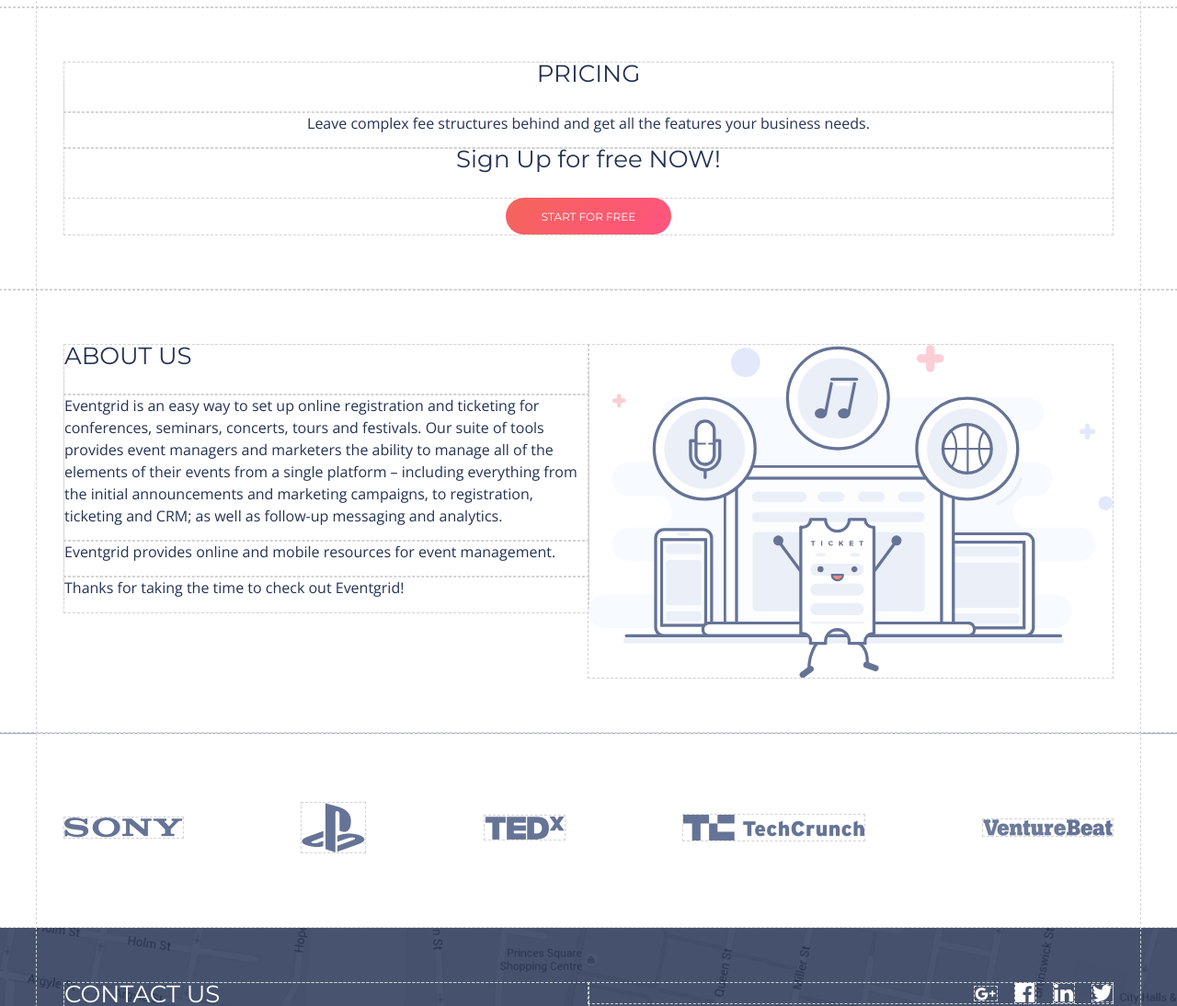
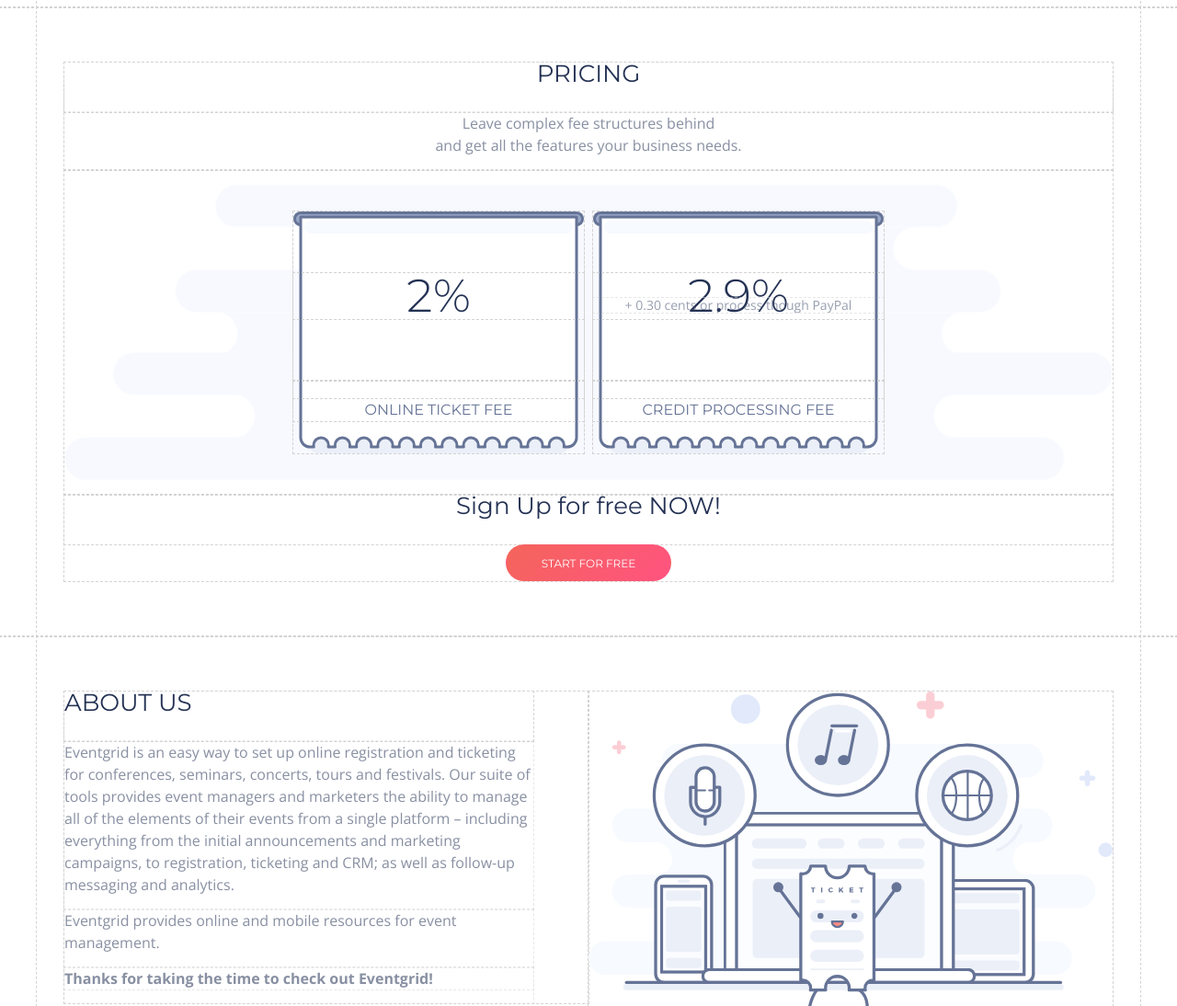
Before and after one commit to nikita-rogatnev/eventgrid.com, a website: page index.html in a window 1280 px wide. Shown: the part 1058-2152 px from the top of the page at 92% size. Drawn offline with nearby package versions, Linux system fonts and the light colour scheme.

Commit message:
pricing init

```diff
--- a/index.html
+++ b/index.html
@@ -9,12 +9,6 @@
     <title>Event Registration and Ticketing Platform</title>
     <meta name="description" content="Create, manage and promote events.">
     <meta name="keywords" content="">
-
-    <!-- SHEMA.ORG MARKUP -->
-    <meta itemprop="name" content="Event Registration and Ticketing Platform">
-    <meta itemprop="description" content="Create, manage and promote events.">
-    <meta itemprop="image" content="./img/og/og.jpg">
-    <!-- SHEMA.ORG MARKUP END -->
 
     <!-- TWITTER CARD DATA -->
     <meta name="twitter:card" content="summary_large_image">
@@ -54,7 +48,7 @@
     <!-- FAVICONS END -->
 
     <!-- STYLES -->
-    <link href="https://fonts.googleapis.com/css?family=Montserrat:300,400,700|Open+Sans:400,700" rel="stylesheet">
+    <link href="https://fonts.googleapis.com/css?family=Montserrat:300,400,700%7COpen+Sans:400,700" rel="stylesheet">
     <link rel="stylesheet" href="./css/style.min.css">
     <!-- STYLES END -->
 
@@ -128,8 +122,27 @@
         <div class="pricing__container">
             <div class="pricing__heading">
                 <h2>PRICING</h2>
-                <p>Leave complex fee structures behind and get all the features your business needs.</p>
+                <p>Leave complex fee structures behind<br>and get all the features your business needs.</p>
             </div>
+            <section class="pricing__items">
+                <div class="pricing__item">
+                    <header>
+                        <h2>2%</h2>
+                    </header>
+                    <footer>
+                        <h3>ONLINE TICKET FEE</h3>
+                    </footer>
+                </div>
+                <div class="pricing__item">
+                    <header>
+                        <h2>2.9%</h2>
+                        <span>+ 0.30 cents or process though PayPal</span>
+                    </header>
+                    <footer>
+                        <h3>CREDIT PROCESSING FEE</h3>
+                    </footer>
+                </div>
+            </section>
             <div class="pricing__links">
                 <h2>Sign Up for free NOW!</h2>
                 <a href="#" class="btn">START FOR FREE</a>
@@ -146,7 +159,7 @@
                 <p>Eventgrid is an easy way to set up online registration and ticketing for conferences, seminars, concerts, tours and festivals. Our suite of tools provides event managers and marketers the ability to manage all of the elements of their
                     events from a single platform – including everything from the initial announcements and marketing campaigns, to registration, ticketing and CRM; as well as follow-up messaging and analytics.</p>
                 <p>Eventgrid provides online and mobile resources for event management.</p>
-                <p>Thanks for taking the time to check out Eventgrid!</p>
+                <p><strong>Thanks for taking the time to check out Eventgrid!</strong></p>
             </div>
             <div class="about__image">
                 <img src="./img/about/about__image.svg" alt="Eventgrid about images" width="519" height="332">
@@ -158,6 +171,7 @@
     <!-- CLIENTS -->
     <section class="clients">
         <div class="clients__container">
+            <h2>OUR CLIENTS</h2>
             <a href="#" target="_blank"><img src="./img/clients/clients__1.png" alt="Eventgrid client" width="129" height="22"></a>
             <a href="#" target="_blank"><img src="./img/clients/clients__2.png" alt="Eventgrid client" width="69" height="54"></a>
             <a href="#" target="_blank"><img src="./img/clients/clients__3.png" alt="Eventgrid client" width="87" height="26"></a>
--- a/less/blocks/about.less
+++ b/less/blocks/about.less
@@ -25,6 +25,10 @@
 	@media (min-width: @tablet-widths) {
 		width: 50%;
 	}
+
+	@media (min-width: @desktop-widths) {
+		padding-right: 60px;
+	}
 }
 
 .about__image {
--- a/less/blocks/clients.less
+++ b/less/blocks/clients.less
@@ -5,6 +5,10 @@
 	border-top: 1px solid @palette__secondary;
 
 	.container();
+
+	h2 {
+		display: none;
+	}
 
 	&__container {
 		flex-direction: column;
--- a/less/blocks/contact.less
+++ b/less/blocks/contact.less
@@ -9,6 +9,7 @@
 	.container();
 
 	p {
+		opacity: 1;
 		color: @palette__tertiary;
 	}
 
--- a/less/blocks/pricing.less
+++ b/less/blocks/pricing.less
@@ -6,3 +6,123 @@
 	.heading();
 	.links();
 }
+
+.pricing__items {
+	position: relative;
+
+	display: flex;
+	flex-direction: column;
+
+	padding: 30px 0;
+
+	text-align: center;
+
+	&::before {
+		position: absolute;
+		top: 0;
+		right: 0;
+		left: 0;
+
+		display: block;
+
+		width: 100%;
+		height: 100%;
+
+		content: "";
+
+		background: url(../img/pricing/pricing__bg.png) no-repeat center center;
+		background-size: contain;
+	}
+
+	@media (min-width: @tablet-widths) {
+		flex-direction: row;
+
+		justify-content: center;
+	}
+}
+
+.pricing__item {
+	position: relative;
+
+	display: flex;
+	flex-direction: column;
+
+	width: 316px;
+	height: 263px;
+	margin: 15px auto;
+
+	&::after {
+		position: absolute;
+		top: 0;
+		right: 0;
+		left: 0;
+
+		display: block;
+
+		width: 316px;
+		height: 263px;
+
+		content: "";
+
+		background: url(../img/pricing/pricing__bg-item.svg) no-repeat center center;
+		background-size: 316px 263px;
+	}
+
+	@media (min-width: @tablet-widths) {
+		margin: 15px 5px;
+	}
+
+	header {
+		z-index: 2;
+
+		display: flex;
+		flex-direction: column;
+
+		flex-grow: 1;
+		justify-content: center;
+
+		h2 {
+			padding: 0;
+
+			text-transform: uppercase;
+
+			color: @palette__primary;
+
+			font-size: 50px;
+			font-weight: 300;
+			line-height: 1;
+		}
+
+		span {
+			position: absolute;
+
+			width: 100%;
+			margin-top: 20px;
+
+			opacity: 0.54;
+			color: #3f4d6d;
+
+			font-size: 14px;
+			line-height: 16px;
+		}
+	}
+
+	footer {
+		z-index: 2;
+
+		padding: 20px 0 35px;
+
+		flex-grow: 0;
+
+		h3 {
+			padding: 0;
+
+			text-transform: uppercase;
+
+			color: #657396;
+
+			font-family: "Montserrat", Arial, sans-serif;
+			font-size: 16px;
+		}
+	}
+}
--- a/less/general/global.less
+++ b/less/general/global.less
@@ -58,6 +58,7 @@
 p {
 	padding: 0 0 15px;
 
+	opacity: 0.54;
 	color: @palette__primary;
 
 	font-size: 16px;
--- a/less/general/variables.less
+++ b/less/general/variables.less
@@ -6,5 +6,5 @@
 @palette__tertiary: rgba(255, 255, 255, 1); // white (#ffffff)
 @palette__accent: rgba(251, 99, 91, 1); // red (#FB635B)
 
-@tablet-widths: 675px;
+@tablet-widths: 700px;
 @desktop-widths: 1200px;
```
Also changed, not shown: css/style.css, css/style.min.css, img/pricing/pricing__bg-item.svg (added).
